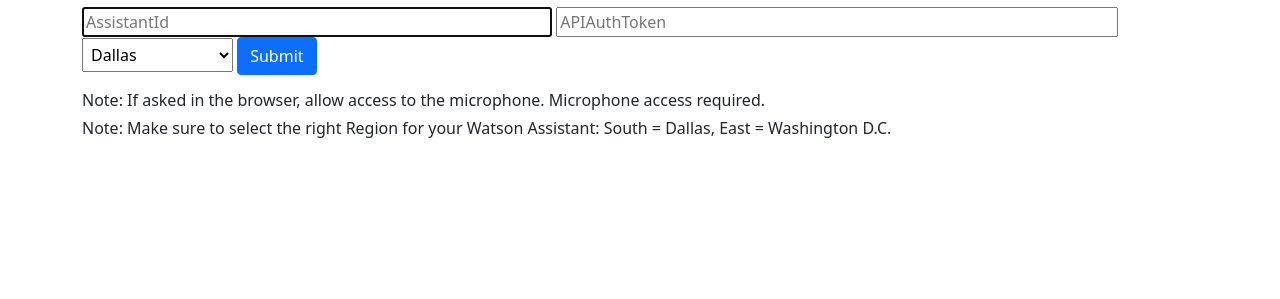
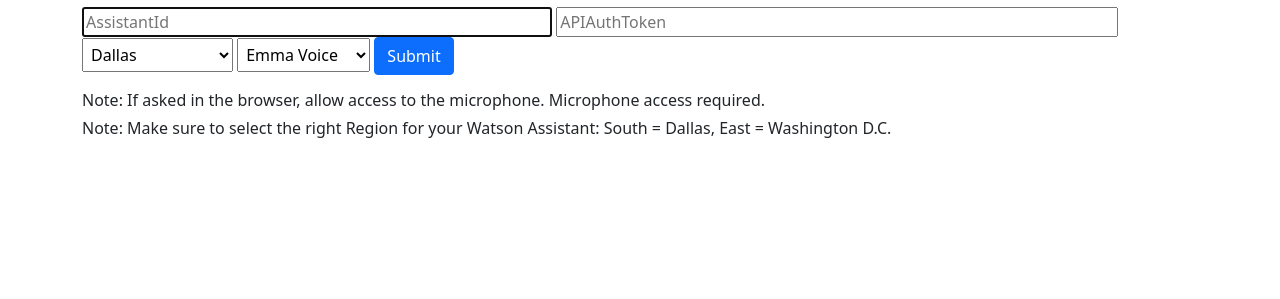
Before and after one commit to Changing-Expectations/watson-voice-website, a Flask app: page /login in a window 1280 px wide. Shown: the part 119-418 px from the top of the page. Run offline with Flask 3, Linux system fonts and the light colour scheme; some libraries are stand-ins or nearby versions.

Commit message:
Add voice option to website

```diff
--- a/watson-voice-bot/app.py
+++ b/watson-voice-bot/app.py
@@ -41,6 +41,7 @@ port = os.environ.get("PORT") or os.environ.get("VCAP_APP_PORT") or 443
 CORS(app)
 
 SessionDictionary = {}
+voice = "en-US_EmmaExpressive"
 
 class WatsonAssistantSession(object):
     m_session = None
@@ -210,6 +211,7 @@ def login():
     print("login() route selected.")
     error = ''
     global SessionDictionary
+    global voice
     assistantId = None
     authToken = None
     sessionKey = None
@@ -221,20 +223,24 @@ def login():
         assistantId = str(request.form['assistantid']).strip()
         authToken = str(request.form['apiauthtoken']).strip()
         region = request.form['region']
+        voice = request.form['voice']
         if(assistantId == '' or authToken == ''):
             error = 'Invalid Credentials. Please try again.'
+            return render_template('login.html', error=error)
+        elif(region == '' or voice == ''):
+            error = 'Invalid Region or Voice Selection. Please try again.'
             return render_template('login.html', error=error)
         else:
             watsonAsstSession = WatsonAssistantSession()
             error = watsonAsstSession.createSession(assistantId, authToken, region)
-            if(error != ''):
-                return render_template('login.html', error=error)
-            else:
-                sessionKey = watsonAsstSession.getSessionId()
-                SessionDictionary[sessionKey] = watsonAsstSession
-                session['assistantInstance'] = sessionKey
-                print("New session instance: "+sessionKey)
-                return redirect(url_for('home'))
+        if(error != ''):
+            return render_template('login.html', error=error)
+        else:
+            sessionKey = watsonAsstSession.getSessionId()
+            SessionDictionary[sessionKey] = watsonAsstSession
+            session['assistantInstance'] = sessionKey
+            print("New session instance: "+sessionKey)
+            return redirect(url_for('home'))
     return render_template('login.html', error=error)
 #end login()
 
@@ -270,6 +276,8 @@ def getConvResponse():
 @app.route('/api/text-to-speech', methods=['POST'])
 @login_required
 def getSpeechFromText():
+    global voice
+
     print("text-to-speech() route selected.")
 
     inputText = request.form.get('text')
@@ -279,7 +287,7 @@ def getSpeechFromText():
             audioOut = ttsService.synthesize(
                 inputText,
                 accept='audio/wav',
-                voice='en-US_MichaelVoice').get_result()
+                voice=voice).get_result()
 
             data = audioOut.content
         else:
--- a/watson-voice-bot/templates/login.html
+++ b/watson-voice-bot/templates/login.html
@@ -30,6 +30,14 @@
 	   <option value="au-syd">Sydney</option>
            <option value="kr-seo">Seoul</option>
 	 </select>
+	 <select class="combo" name="voice">
+	   <option value="en-US_EmmaExpressive">Emma Voice</option>
+	   <option value="en-US_LisaExpressive">Lisa Voice</option>
+           <option value="en-US_MichaelExpressive">Michael Voice</option>
+	   <option value="en-US_HenryV3Voice">Henry Voice</option>
+	   <option value="en-AU_JackExpressive">Jack Voice</option>
+	   <option value="en-AU_HeidiExpressive">Heidi Voice</option>
+	 </select>
          <button class="btn btn-primary" type="submit">Submit</button>
       </form>
       {% if error %}
```
